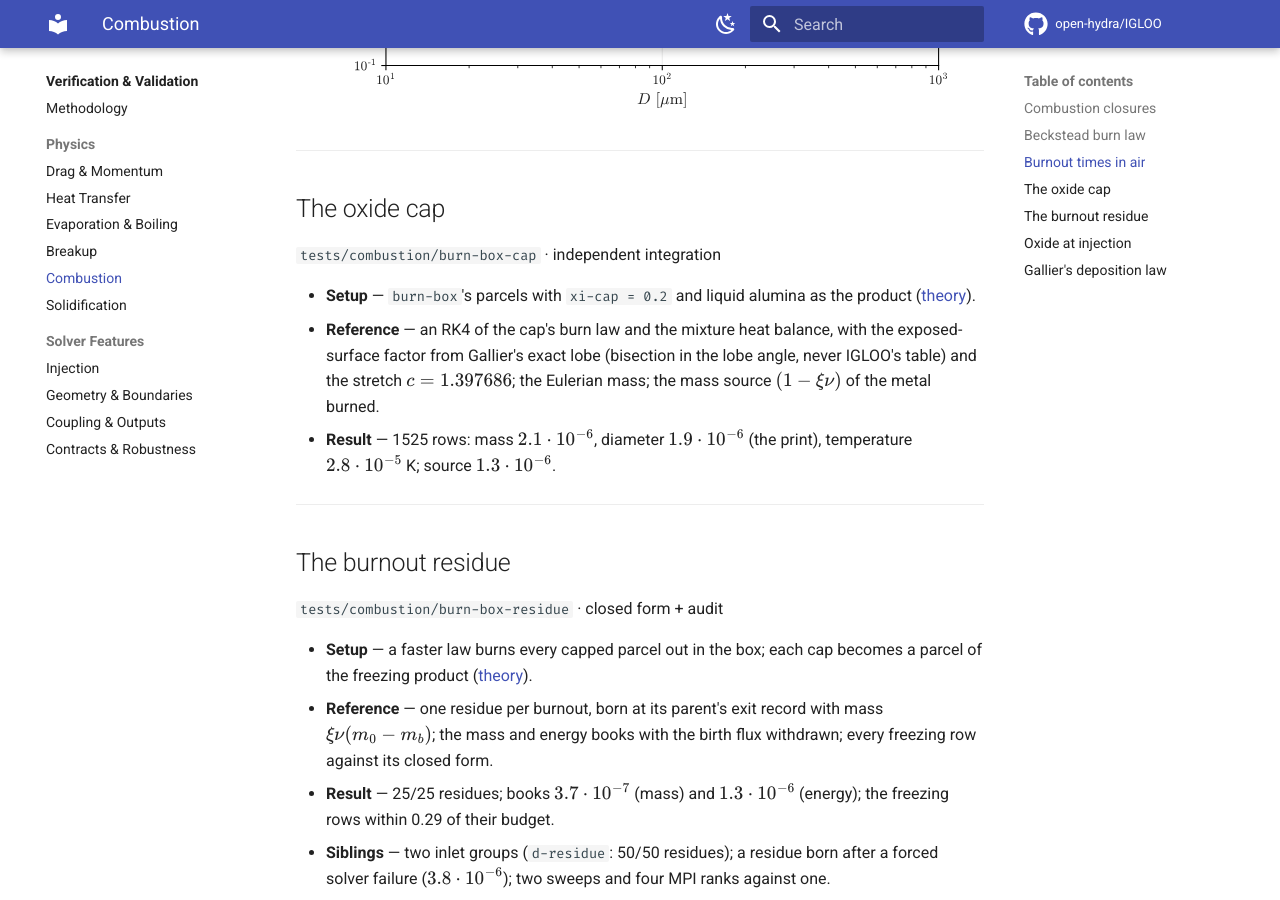
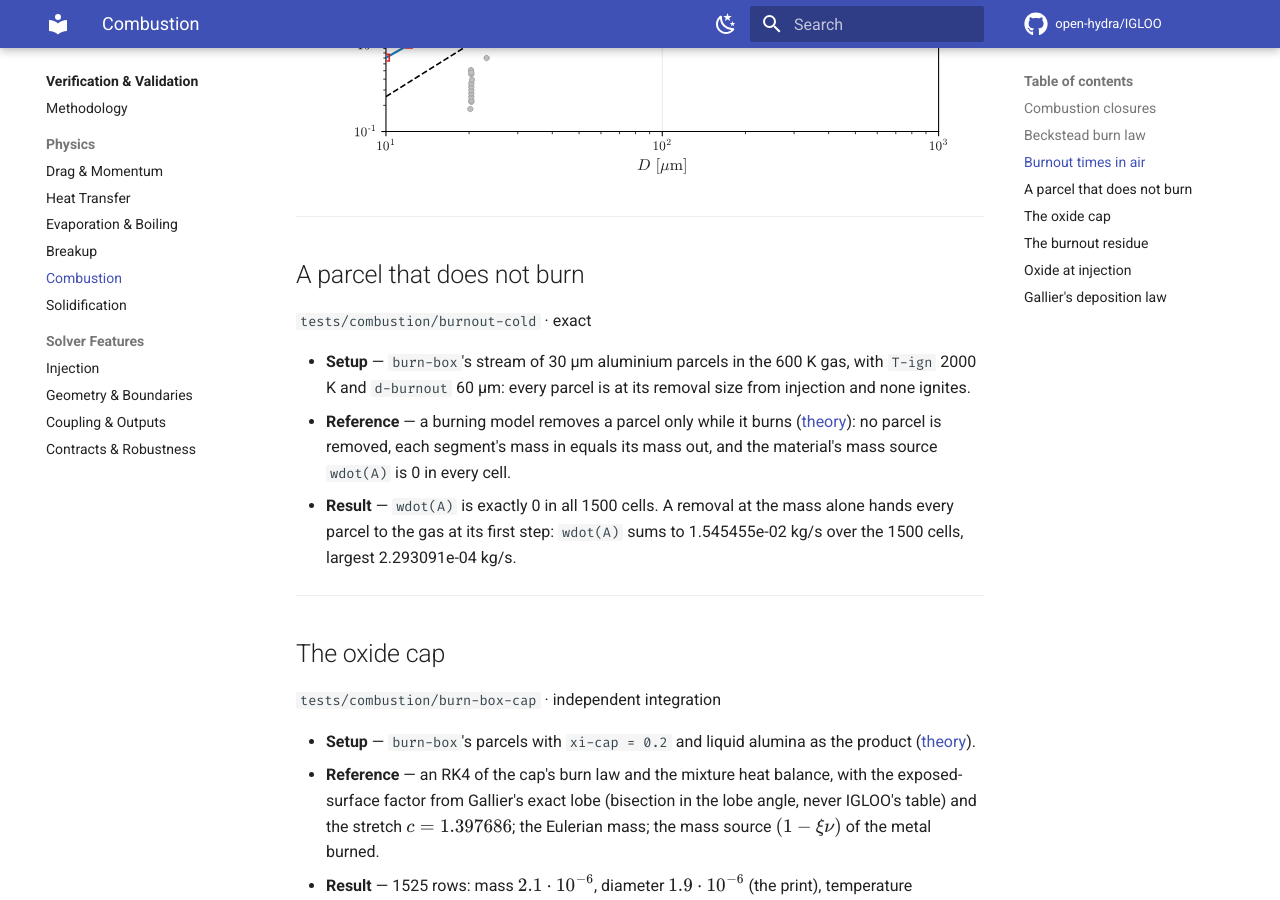
Before and after one commit to open-hydra/IGLOO, an MkDocs documentation site: the page built from docs/vv/combustion.md, in a window 1280 px wide and 900 px high, scrolled down 3304 px. Built offline with MkDocs 1.6.1 and Material for MkDocs 9.7.7, drawn with Linux system fonts in a browser that asks for light colours; comment, search, counter and statistics services are not loaded; some of the changed text lies outside the part shown.

Commit message:
docs: q-comb required, the values of the models file, the cap word's row, the section keys, direct off one atmosphere, the removal of a burning parcel
docs/theory/combustion.md: q-comb has no default (required in the row, 0 allowed); T-burn falls back on
boiling-temperature only at one atmosphere; a value of a row is one finite real; the three constants are refused
in [IGLOO-Models]; the burnout removal of models 5 and 8 waits for the burning temperature; the new refusals and
burnout-cold in the V&V list. docs/user/input.md: the same refusals beside the models file, and boiling-temperature
as the burning temperature of direct. docs/vv/contracts.md (124 refusals) and docs/vv/combustion.md (burnout-cold's
card). The counts of the suite (401 tests, 339 e2e, 189 solver cases, 124 refusals; 431 with MPI) in
docs/vv/index.md, docs/development/testing.md, tests/README.md and tests/VERIFICATION_MATRIX.md, whose counts
lagged the eight refuse-models-* cases (383/321/107). The matrix rows of the ten new tests, the refusal table of
refusals/INFO.md, burnout-cold's INFO.md and its rows in combustion/README.md and combustion/INFO.md; beckstead-air's
row writes q-comb=0. CHANGELOG.md: the entries under Unreleased.

Co-Authored-By: Claude Opus 5.5 <noreply@anthropic.com>
Claude-Session: https://claude.ai/code/session_01YbtUqacA6qYqYfoFJvSCJ8

```diff
--- a/docs/theory/combustion.md
+++ b/docs/theory/combustion.md
@@ -89,7 +89,7 @@ so all three live in consistent units.
     flame) is **weakly constrained in the literature**.  It is therefore an
     explicit input with default **0** (no heat-back unless configured) rather
     than a buried constant, and `q-comb` (heat of combustion per unit Al mass,
-    J/kg; ≈31 MJ/kg for Al) also defaults to 0.  Results in hot-particle
+    J/kg; ≈31 MJ/kg for Al) has no default: the row writes it, 0 included.  Results in hot-particle
     regimes can be sensitive to $\beta_\mathrm{part}\,q_\mathrm{comb}$;
     sweep it before trusting particle-temperature predictions.
 
@@ -105,6 +105,11 @@ solver failure.  Under model 8 the test is on the metal's mass $m_\mathrm{Al}$;
 `residue=on` the cap is not handed to the gas but becomes a parcel of the product
 ([The burnout residue](#the-burnout-residue)), which may freeze
 ([Solidification](solidification.md)).
+
+A burning parcel (models 5 and 8) is removed at that mass only while it burns: its temperature must be at or above
+`T-ign` under `Beckstead`, `T-burn` under `direct`. A parcel at the removal mass that does not burn — one injected
+at or below `d-burnout` into a gas that never ignites it — is not removed and goes on as an inert parcel. The
+evaporating models 2 and 4 remove at the mass alone.
 
 ### Robustness
 
@@ -355,8 +360,8 @@ and kind, `<material> <kind> <model> key=value ...`, the keys in any order, a li
 | | `X-eff` | effective oxidizer mole fraction (0, 1] | 1.0 |
 | | `T-ign` | ignition temperature (K) | 2350 |
 | | `beta-part` | heat-partition fraction to the particle | 0 |
-| `combustion direct` | `T-burn` | burning temperature (K) | `[IGLOO-Properties] boiling-temperature` |
-| either `combustion` row | `q-comb` | heat of combustion (J/kg) | 0 |
+| `combustion direct` | `T-burn` | burning temperature (K) | `[IGLOO-Properties] boiling-temperature`, given at one atmosphere (`boiling-pressure` absent or 101325 Pa) |
+| either `combustion` row | `q-comb` | heat of combustion (J/kg) | required (0 allowed) |
 | | `d-stop` | diameter (m) of the residue: the burning stops there and the drop stays | 0 = no residue |
 | | `d-burnout` | diameter (m) at which a burning drop is handed whole to the gas; to compare a material with its run in ICE, give it in both decks, at about 0.1 of the injected diameter | 0 = the built-in burnout mass |
 | `cap constant` | `xi-cap` | fraction of the oxide formed retained in the cap, [0, 1] | 0 |
@@ -366,7 +371,9 @@ and kind, `<material> <kind> <model> key=value ...`, the keys in any order, a li
 | | `d-residue` | residue diameter (m) with the mass flow kept; 0: one residue per droplet | 0 |
 
 A row names the model its material line names; a `combustion` row may name `-` instead, the model of the line or of
-`[IGLOO-Models] combustion`.
+`[IGLOO-Models] combustion`. A value of a row is one finite real number (the words of `product` and `residue`
+aside). The constants are keys of the rows only: `q-comb`, `d-stop` or `d-burnout` in `[IGLOO-Models]` stops the
+run by name.
 
 The latent heat of `combustion=direct` is no constant of the row: it is the material's, the `Lv` column of
 `properties.dat` read at the burning temperature, else `Lv` of `[IGLOO-Properties]`; given both ways it is refused.
@@ -376,7 +383,10 @@ word it says `evaporation=NoEvaporation`, `breakup=NoBreakup`) and may carry `so
 `T-melt`, `h-fus`, `T-nuc`, `cp-solid`; every `[IGLOO-Properties]` vector holds one value for it too.
 Setup refuses a constant of a burning model on the material line; a row of an unknown kind, a second row of one
 kind for a material, a row of another model than the line's, a key the row's model does not read (`xi-cap` in a
-`cap Gallier21` row, `K-burn` in a `combustion direct` row), a row for no material of the phase file; `xi-cap`
+`cap Gallier21` row, `K-burn` in a `combustion direct` row), a row for no material of the phase file; a value that is
+not one finite real number (`NaN`, `Inf`, a value holding `,` or `/`); a burning material whose `combustion` row
+has no `q-comb`; a `cap` word on the material line without its `cap` row; `q-comb`, `d-stop` or `d-burnout` in
+`[IGLOO-Models]`; `combustion=direct` without `T-burn` when `boiling-pressure` is not 101325 Pa; `xi-cap`
 outside [0, 1]; a `cap` word other than `constant` and `Gallier21`; the law without `combustion=Beckstead`, and any
 cap under `combustion=direct`; `xi-ox0` outside [0, 1), or > 0 without
 `combustion=Beckstead` and the cap; `product`, `residue=on` or `d-residue > 0` without
@@ -420,8 +430,9 @@ failure) and `burn-box-ox0` (an oxide fraction at injection: the whole particle'
 cap from its initial oxide and the re-evaluated stretch against Gallier's exact lobe, the burnout time, the
 residue and the books), `burn-box-cap-gallier` (model 8 under the deposition law against an oracle that
 carries the cap), `burn-box-residue-gallier` (five sizes burned out under the law: each residue's mass on the law's
-path, each burnout time on Beckstead's, Gallier's residue sizes) and `beckstead-air` (burnout times of 10–1000 µm particles in air against Eq. 7 of
-`[Beck05]`, his Fig. 1 drawn beside them).  See `tests/combustion/INFO.md`.
+path, each burnout time on Beckstead's, Gallier's residue sizes), `beckstead-air` (burnout times of 10–1000 µm particles in air against Eq. 7 of
+`[Beck05]`, his Fig. 1 drawn beside them) and `burnout-cold` (parcels at the removal size that never ignite: none is
+removed).  See `tests/combustion/INFO.md`.
 
 References:
 
--- a/docs/vv/combustion.md
+++ b/docs/vv/combustion.md
@@ -11,6 +11,7 @@ Aluminium combustion: Beckstead's $d^n$ burn law (model 5), the oxide cap on a b
 | [`burn-box-cap`](#burn-box-cap) | the oxide cap | independent integration | mass $2.1\cdot10^{-6}$ |
 | [`burn-box-residue`](#burn-box-residue) | the burnout residue | closed form + audit | 25/25 residues |
 | [`burn-box-ox0`](#burn-box-ox0) | an oxide fraction at injection | independent integration | 725/725 rows |
+| [`burnout-cold`](#burnout-cold) | no removal of a parcel that does not burn | exact | no parcel removed |
 | [Gallier's law](#gallier) | the deposition law and the residue size | independent integration | $\beta$ within 0.017 of Gallier's |
 
 ---
@@ -72,6 +73,20 @@ Aluminium combustion: Beckstead's $d^n$ burn law (model 5), the oxide cap on a b
 
 ---
 
+## A parcel that does not burn {#burnout-cold}
+
+`tests/combustion/burnout-cold` · exact
+
+- **Setup** — `burn-box`'s stream of 30 µm aluminium parcels in the 600 K gas, with `T-ign` 2000 K and
+  `d-burnout` 60 µm: every parcel is at its removal size from injection and none ignites.
+- **Reference** — a burning model removes a parcel only while it burns
+  ([theory](../theory/combustion.md#burnout)): no parcel is removed, each segment's mass in equals its mass out,
+  and the material's mass source `wdot(A)` is 0 in every cell.
+- **Result** — `wdot(A)` is exactly 0 in all 1500 cells. A removal at the mass alone hands every parcel to the
+  gas at its first step: `wdot(A)` sums to 1.545455e-02 kg/s over the 1500 cells, largest 2.293091e-04 kg/s.
+
+---
+
 ## The oxide cap {#burn-box-cap}
 
 `tests/combustion/burn-box-cap` · independent integration
```
Also changed, not shown: CHANGELOG.md (+17 -0 lines), docs/development/testing.md (+4 -4 lines), docs/user/input.md (+5 -2 lines), docs/vv/contracts.md (+3 -3 lines), docs/vv/index.md (+1 -1 lines), 7 other files.
